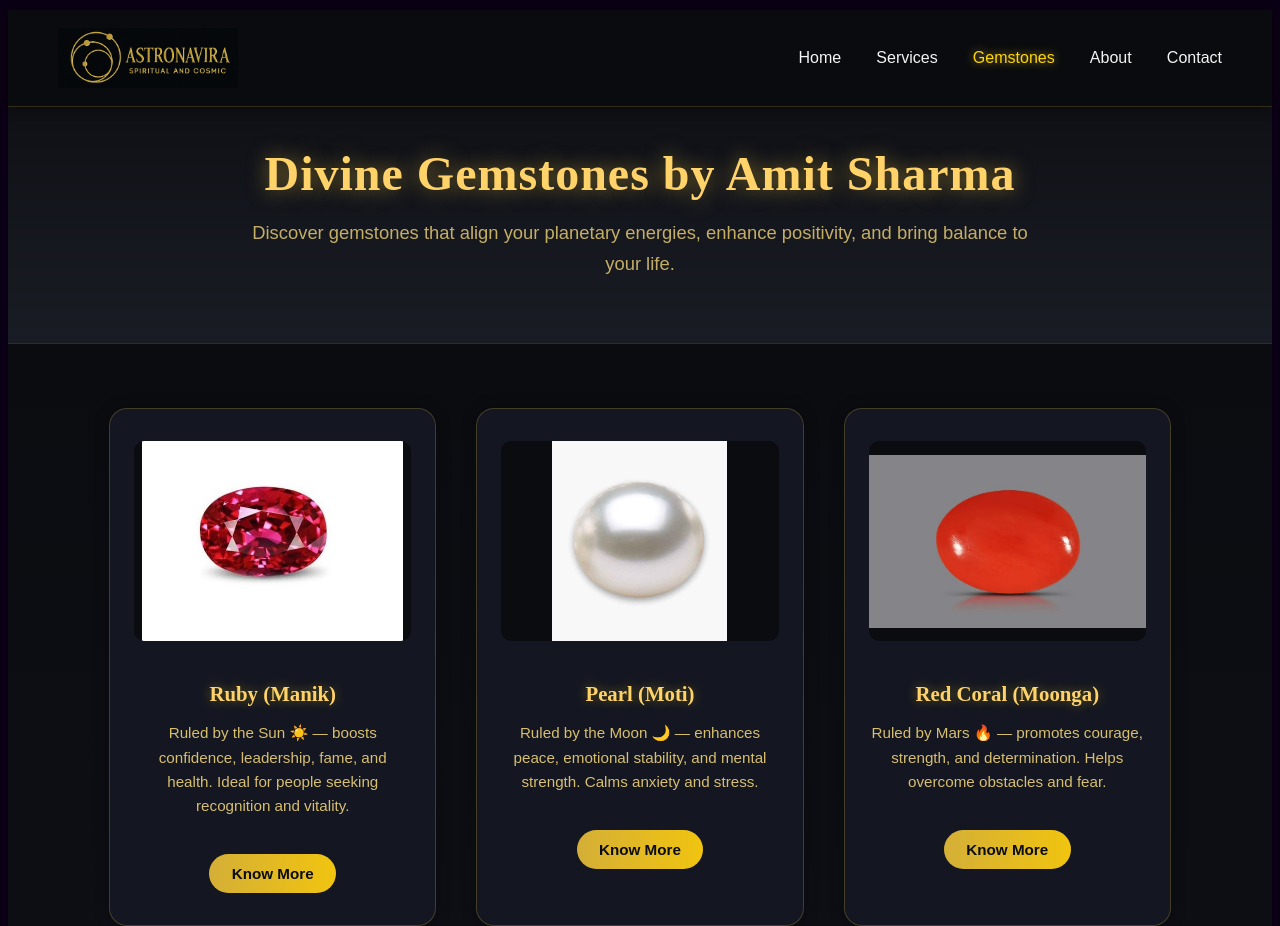
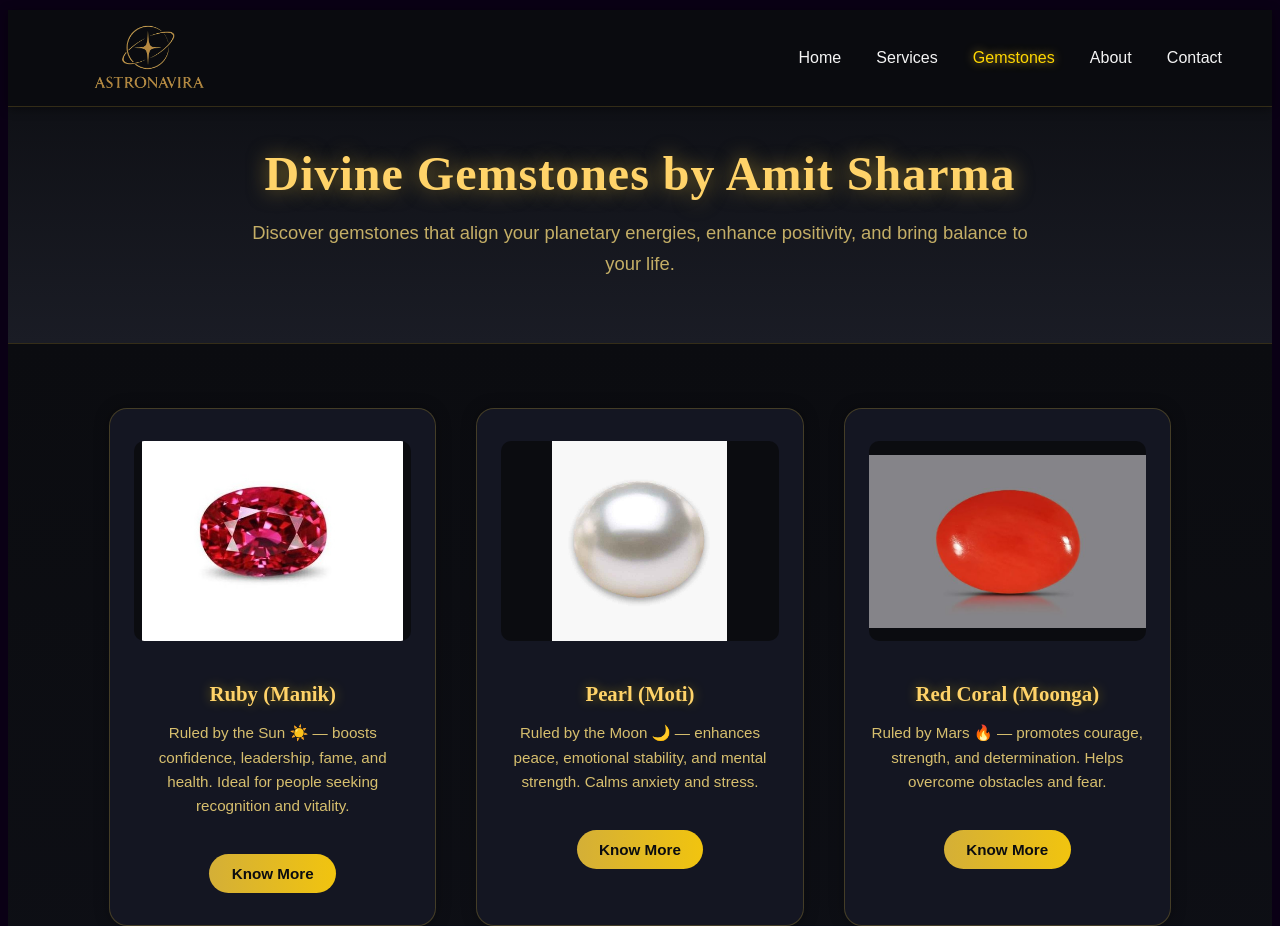
Before and after one commit to gauravvashisht07/ASTROLOGY-WEBSITE, a website: page gemstone.html in a window 1280 px wide. Shown: the top 926 px of the page. Drawn offline with Linux system fonts and the light colour scheme.

```diff
--- a/gemstone.html
+++ b/gemstone.html
@@ -12,7 +12,7 @@
 <header>
   <nav class="navbar">
     <div class="navbar-container">
-      <img src="images/gemstones/LOGO99.png" alt="ASTRONAVIRA Logo" class="logo" />
+      <img src="images/gemstones/LOGONEW.png" alt="ASTRONAVIRA Logo" class="logo" />
 
       <!-- Hamburger Menu Icon -->
       <div class="menu-toggle" id="mobile-menu">
```
Also changed, not shown: index.html (+1 -1 lines), images/gemstones/123.png (added), images/gemstones/LOGO0987.png (added), images/gemstones/LOGO888.png (added), images/gemstones/LOGONEW.png (added), images/gemstones/ONELOGO.png (added).
